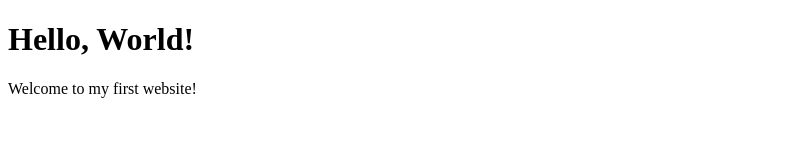
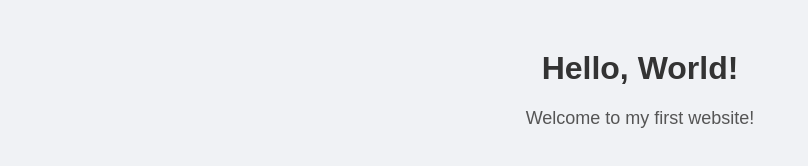
Before and after one commit to abhi1036/my-website, a plain HTML site: page index.html in a window 1280 px wide. Shown: the whole page, without its empty margins (0-808 px from the left). Drawn offline with Linux system fonts and the light colour scheme.

Commit message:
Add CSS styling

```diff
--- a/index.html
+++ b/index.html
@@ -3,6 +3,8 @@
 <head>
     <meta charset="UTF-8">
     <title>My First Website</title>
+    <link rel="stylesheet" href="style.css">
+
 </head>
 <body>
     <h1>Hello, World!</h1>
--- /dev/null
+++ b/style.css
@@ -0,0 +1,18 @@
+/* style.css */
+body {
+    font-family: Arial, sans-serif;
+    background-color: #f0f2f5;
+    text-align: center;
+    margin: 0;
+    padding: 0;
+}
+
+h1 {
+    color: #333;
+    margin-top: 50px;
+}
+
+p {
+    color: #555;
+    font-size: 18px;
+}
```
